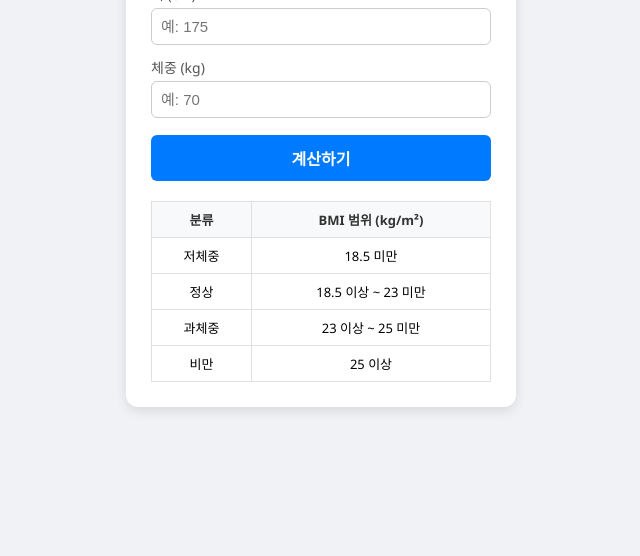
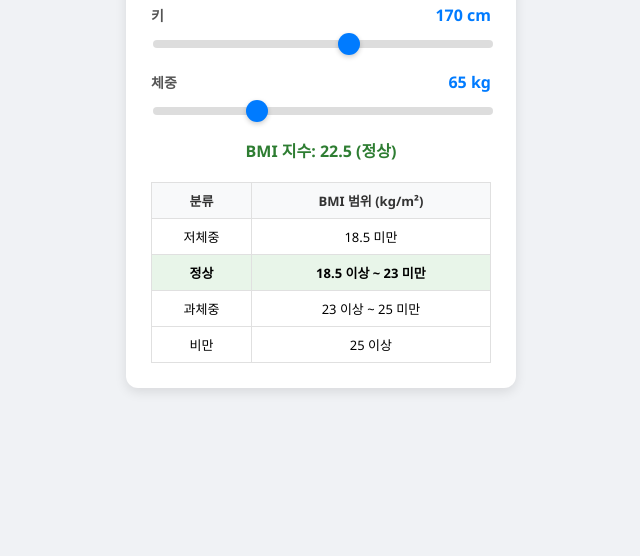
Before and after one commit to eellooyy/bmi-calculator, a plain HTML site: page index.html in a window 1280 px wide. Shown: the part 244-800 px from the top of the page, without its empty margins (319-959 px from the left). Drawn offline with Linux system fonts and the light colour scheme.

Commit message:
Update index.html

```diff
--- a/index.html
+++ b/index.html
@@ -27,41 +27,51 @@
             color: #333;
         }
         .input-group {
-            margin-bottom: 12px;
+            margin-bottom: 18px;
             text-align: left;
         }
+        .label-container {
+            display: flex;
+            justify-content: space-between;
+            align-items: center;
+            margin-bottom: 5px;
+        }
         label {
-            display: block;
-            margin-bottom: 4px;
             font-size: 14px;
             color: #555;
+            font-weight: bold;
         }
-        input {
-            width: 100%;
-            padding: 9px;
-            box-sizing: border-box;
-            border: 1px solid #ccc;
-            border-radius: 6px;
-            font-size: 15px;
-        }
-        button {
-            width: 100%;
-            padding: 11px;
-            background-color: #007bff;
-            color: white;
-            border: none;
-            border-radius: 6px;
-            cursor: pointer;
+        .value-display {
             font-size: 16px;
             font-weight: bold;
-            margin-top: 5px;
+            color: #007bff;
         }
-        button:hover {
-            background-color: #0056b3;
+        /* 슬라이더(다이얼) 스타일 */
+        input[type="range"] {
+            width: 100%;
+            height: 8px;
+            background: #ddd;
+            border-radius: 5px;
+            outline: none;
+            appearance: none;
+            cursor: pointer;
+        }
+        input[type="range"]::-webkit-slider-thumb {
+            appearance: none;
+            width: 22px;
+            height: 22px;
+            border-radius: 50%;
+            background: #007bff;
+            cursor: pointer;
+            box-shadow: 0 2px 5px rgba(0,0,0,0.2);
+            transition: background 0.2s;
+        }
+        input[type="range"]::-webkit-slider-thumb:hover {
+            background: #0056b3;
         }
         #result {
             margin-top: 15px;
-            font-size: 15px;
+            font-size: 16px;
             font-weight: bold;
         }
         /* BMI 표 스타일 */
@@ -80,7 +90,7 @@
             background-color: #f8f9fa;
             color: #333;
         }
-        /* 결과에 해당하는 행 강조 스타일 */
+        /* 결과 강조 스타일 */
         .highlight-under { background-color: #e0f7fa !important; font-weight: bold; }
         .highlight-normal { background-color: #e8f5e9 !important; font-weight: bold; }
         .highlight-over { background-color: #fffde7 !important; font-weight: bold; }
@@ -90,15 +100,25 @@
 <body>
     <div class="card">
         <h2>BMI 계산기</h2>
+
+        <!-- 키 슬라이더 -->
         <div class="input-group">
-            <label for="height">키 (cm)</label>
-            <input type="number" id="height" placeholder="예: 175">
+            <div class="label-container">
+                <label for="height">키</label>
+                <span class="value-display"><span id="heightVal">170</span> cm</span>
+            </div>
+            <input type="range" id="height" min="100" max="220" value="170" step="1" oninput="calculateBMI()">
         </div>
+
+        <!-- 체중 슬라이더 -->
         <div class="input-group">
-            <label for="weight">체중 (kg)</label>
-            <input type="number" id="weight" placeholder="예: 70">
+            <div class="label-container">
+                <label for="weight">체중</label>
+                <span class="value-display"><span id="weightVal">65</span> kg</span>
+            </div>
+            <input type="range" id="weight" min="30" max="150" value="65" step="0.5" oninput="calculateBMI()">
         </div>
-        <button onclick="calculateBMI()">계산하기</button>
+
         <div id="result"></div>
 
         <!-- BMI 단계 표 -->
@@ -134,6 +154,11 @@
         function calculateBMI() {
             const heightInput = document.getElementById('height').value;
             const weightInput = document.getElementById('weight').value;
+
+            // 화면에 선택된 숫자 실시간 반영
+            document.getElementById('heightVal').innerText = heightInput;
+            document.getElementById('weightVal').innerText = weightInput;
+
             const resultDiv = document.getElementById('result');
 
             // 모든 행의 강조 스타일 초기화
@@ -141,20 +166,8 @@
                 tr.className = '';
             });
 
-            if (!heightInput || !weightInput) {
-                resultDiv.innerHTML = "키와 체중을 모두 입력해주세요.";
-                resultDiv.style.color = "red";
-                return;
-            }
-
             const height = parseFloat(heightInput) / 100; // cm -> m
             const weight = parseFloat(weightInput);
-
-            if (height <= 0 || weight <= 0) {
-                resultDiv.innerHTML = "올바른 값을 입력해주세요.";
-                resultDiv.style.color = "red";
-                return;
-            }
 
             const bmi = (weight / (height * height)).toFixed(1);
             let category = "";
@@ -190,6 +203,9 @@
             resultDiv.innerHTML = `BMI 지수: ${bmi} (${category})`;
             resultDiv.style.color = color;
         }
+
+        // 페이지가 처음 로드될 때 기본값으로 한 번 계산 실행
+        window.onload = calculateBMI;
     </script>
 </body>
 </html>
```
